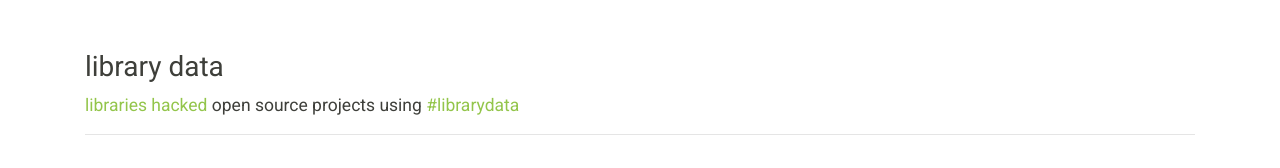
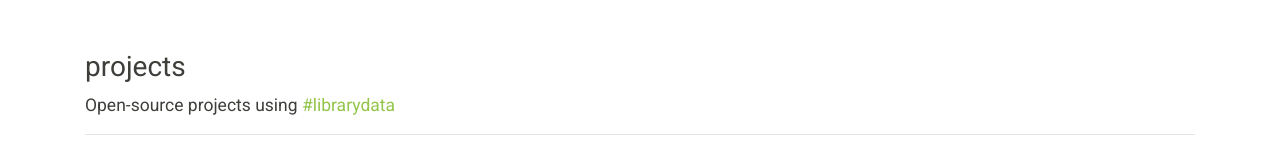
Before and after one commit to LibrariesHacked/projects-librarydata, a website: page index.htm in a window 1280 px wide. Shown: the top 168 px of the page. Drawn offline with nearby package versions, Linux system fonts and the light colour scheme.

Commit message:
Updating index text

```diff
--- a/index.htm
+++ b/index.htm
@@ -9,8 +9,8 @@
 </head>
 <body>
     <div class="container">
-        <h2>library data</h2>
-        <p class="lead"><a href="https://twitter.com/librarieshacked" title="Libraries Hacked on twitter" target="_blank">libraries hacked</a> open source projects using <a href="https://twitter.com/hashtags/librarydata" title="librarydata on twitter" target="_blank">#librarydata</a></p>
+        <h2>projects</h2>
+        <p class="lead">Open-source projects using <a href="https://twitter.com/hashtags/librarydata" title="librarydata on twitter" target="_blank">#librarydata</a></p>
         <hr/>
         <div id="div-projects"></div>
         <hr />
```
